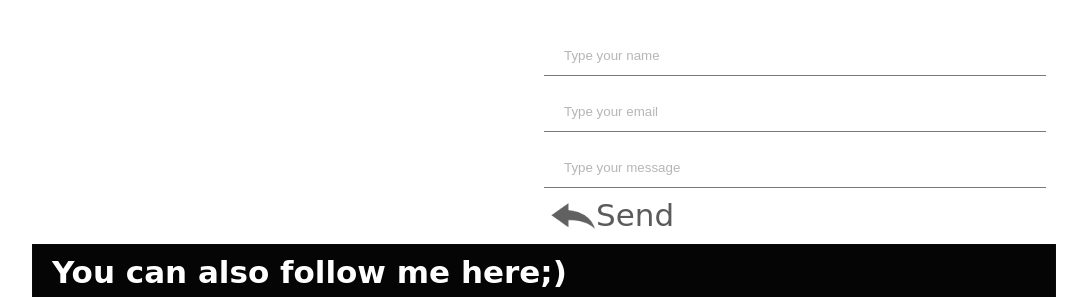
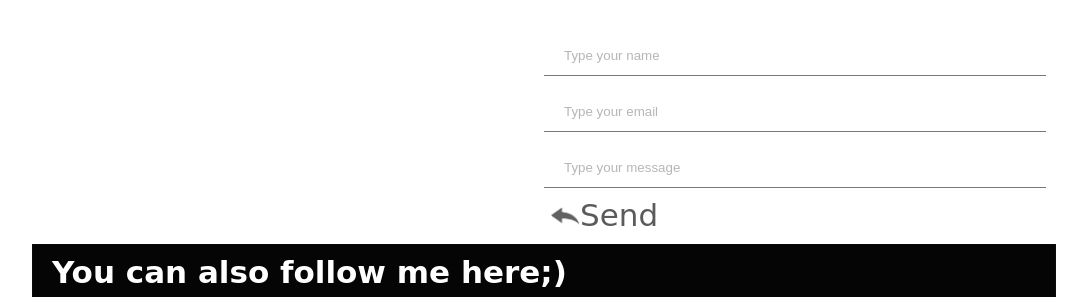
Before and after one commit to Svyatko/svyatko-blade, a plain HTML site: page index.html in a window 1280 px wide. Shown: the part 1172-1469 px from the top of the page, without its empty margins (96-1183 px from the left). Drawn offline with nearby package versions, Linux system fonts and the light colour scheme; a web font is replaced by a local one.

Commit message:
Fixed logo

```diff
--- a/index.css
+++ b/index.css
@@ -282,7 +282,7 @@ button:hover {
 }
 
 .contact-me button img {
-	width: 46px;
+	width: 30px;
 }
 
 button {
```
